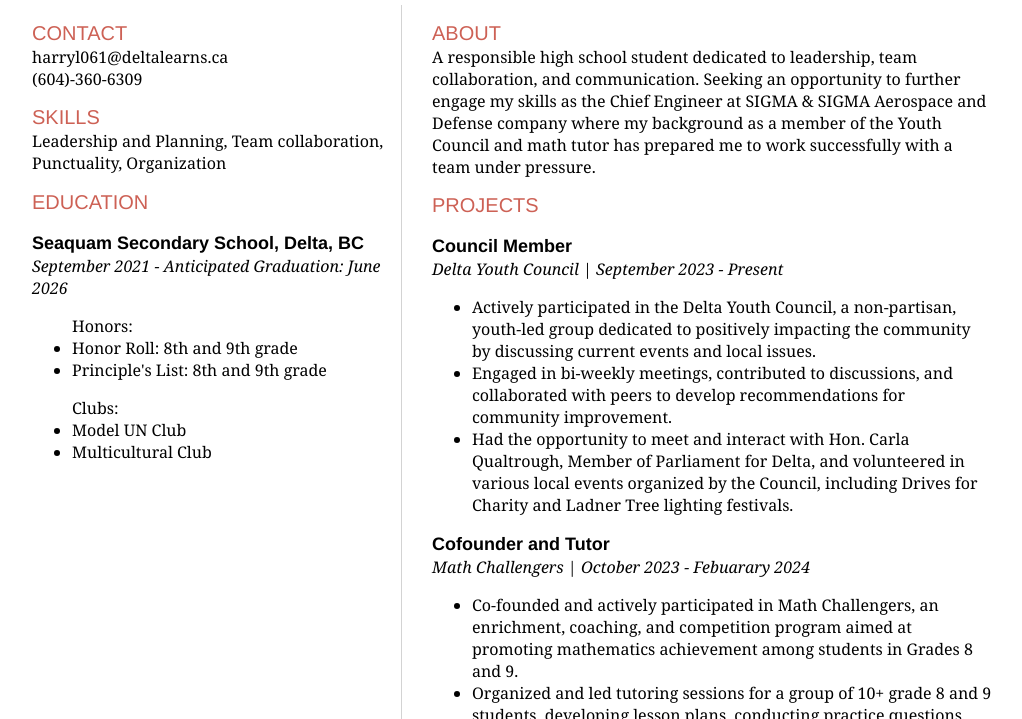
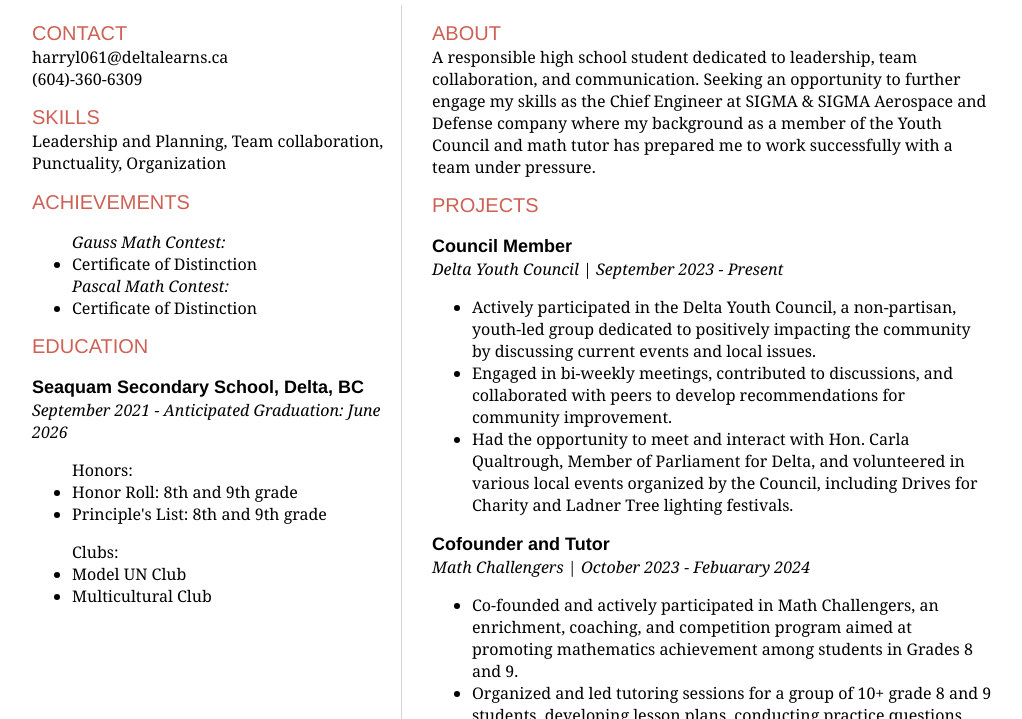
Before and after one commit to harryli08seaquam/resume-harryli, a plain HTML site: page index.html in a window 1280 px wide. Shown: the part 81-800 px from the top of the page, without its empty margins (138-1160 px from the left). Drawn offline with Linux system fonts and the light colour scheme.

Commit message:
6/7/2024

```diff
--- a/index.html
+++ b/index.html
@@ -24,6 +24,16 @@
 				<section>
 					<h2 style="color: #CD6155;">SKILLS</h2>
                     <p>Leadership and Planning, Team collaboration, Punctuality, Organization</p>
+				</section>
+                <section>
+					<h2 style="color: #CD6155;">ACHIEVEMENTS</h2>
+                    <ul><p><em>Gauss Math Contest:</em></p>
+                        <li>Certificate of Distinction</li>
+                        <p><em>Pascal Math Contest:</em></p>
+                        <lI>Certificate of Distinction</lI>
+                    </ul>
+
+
 				</section>
 				<section>
 					<h2 style="color: #CD6155;">EDUCATION</h2>
```
